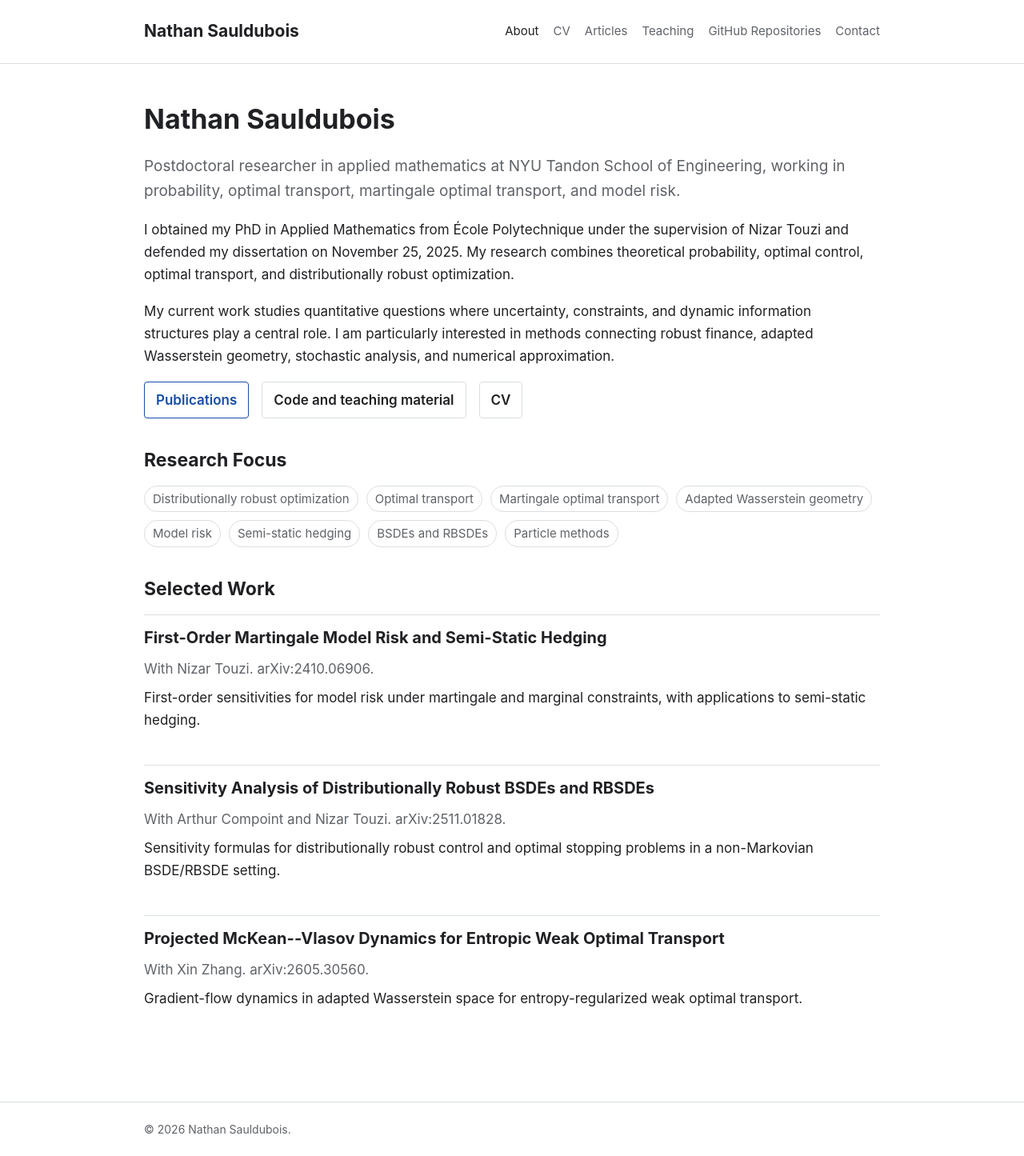
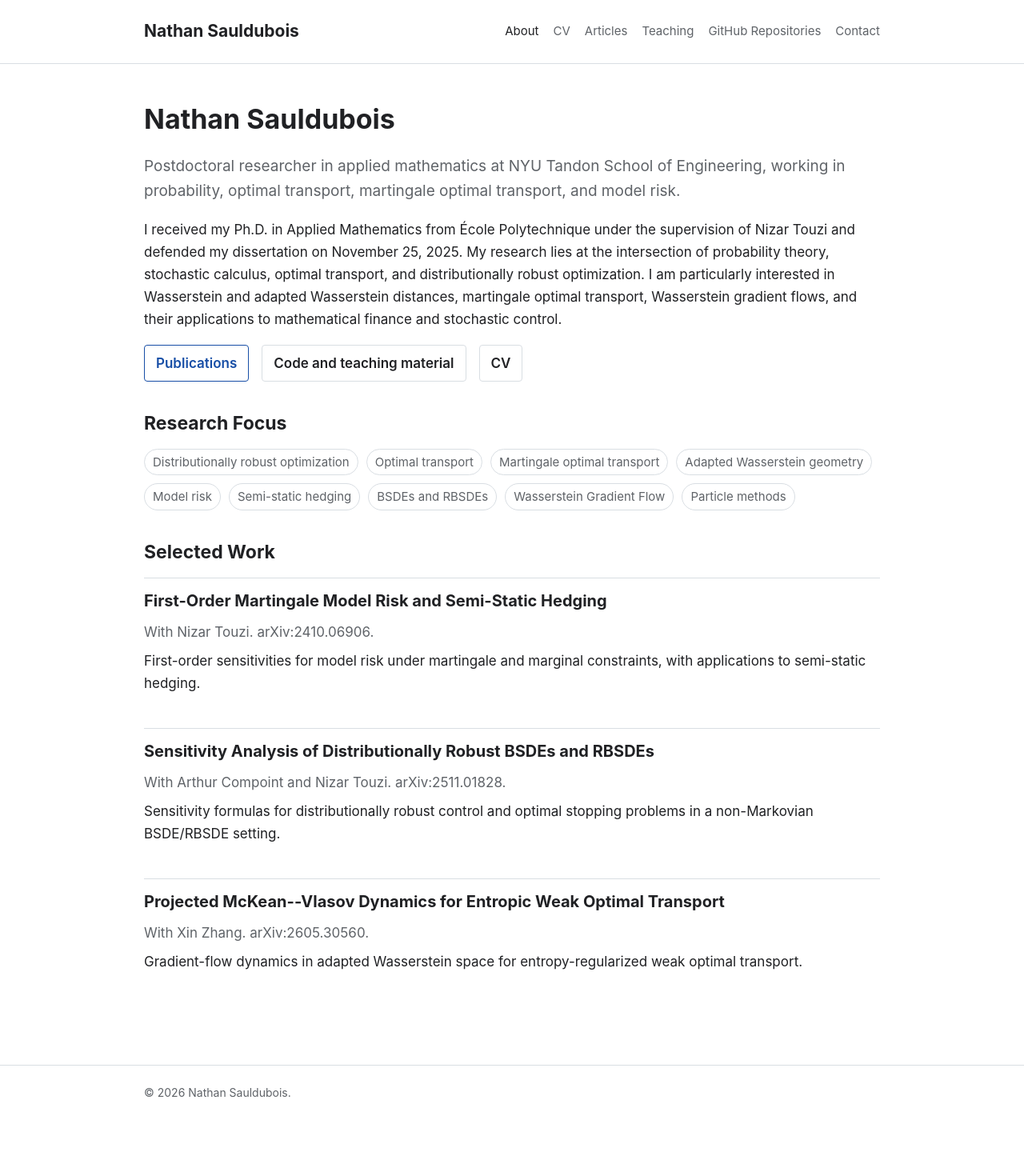
Before and after one commit to NathanSauldubois/nathansauldubois.github.io, a Jekyll site: the page built from index.md, in a window 1280 px wide. Shown: the whole page at 80% size. Built offline with Jekyll 4.4.1, drawn with Linux system fonts in a browser that asks for light colours; after the commit the page ends 1399 px from its top, so only the background shows below that.

Commit message:
Update homepage research summary

```diff
--- a/index.md
+++ b/index.md
@@ -8,9 +8,7 @@ title: About
 {: .lead}
 Postdoctoral researcher in applied mathematics at NYU Tandon School of Engineering, working in probability, optimal transport, martingale optimal transport, and model risk.
 
-I obtained my PhD in Applied Mathematics from &Eacute;cole Polytechnique under the supervision of Nizar Touzi and defended my dissertation on November 25, 2025. My research combines theoretical probability, optimal control, optimal transport, and distributionally robust optimization.
-
-My current work studies quantitative questions where uncertainty, constraints, and dynamic information structures play a central role. I am particularly interested in methods connecting robust finance, adapted Wasserstein geometry, stochastic analysis, and numerical approximation.
+I received my Ph.D. in Applied Mathematics from &Eacute;cole Polytechnique under the supervision of Nizar Touzi and defended my dissertation on November 25, 2025. My research lies at the intersection of probability theory, stochastic calculus, optimal transport, and distributionally robust optimization. I am particularly interested in Wasserstein and adapted Wasserstein distances, martingale optimal transport, Wasserstein gradient flows, and their applications to mathematical finance and stochastic control.
 
 <p class="link-row">
   <a class="button-link" href="{{ '/articles/' | relative_url }}">Publications</a>
@@ -28,6 +26,7 @@ My current work studies quantitative questions where uncertainty, constraints, a
   <li>Model risk</li>
   <li>Semi-static hedging</li>
   <li>BSDEs and RBSDEs</li>
+  <li>Wasserstein Gradient Flow</li>
   <li>Particle methods</li>
 </ul>
 
```
